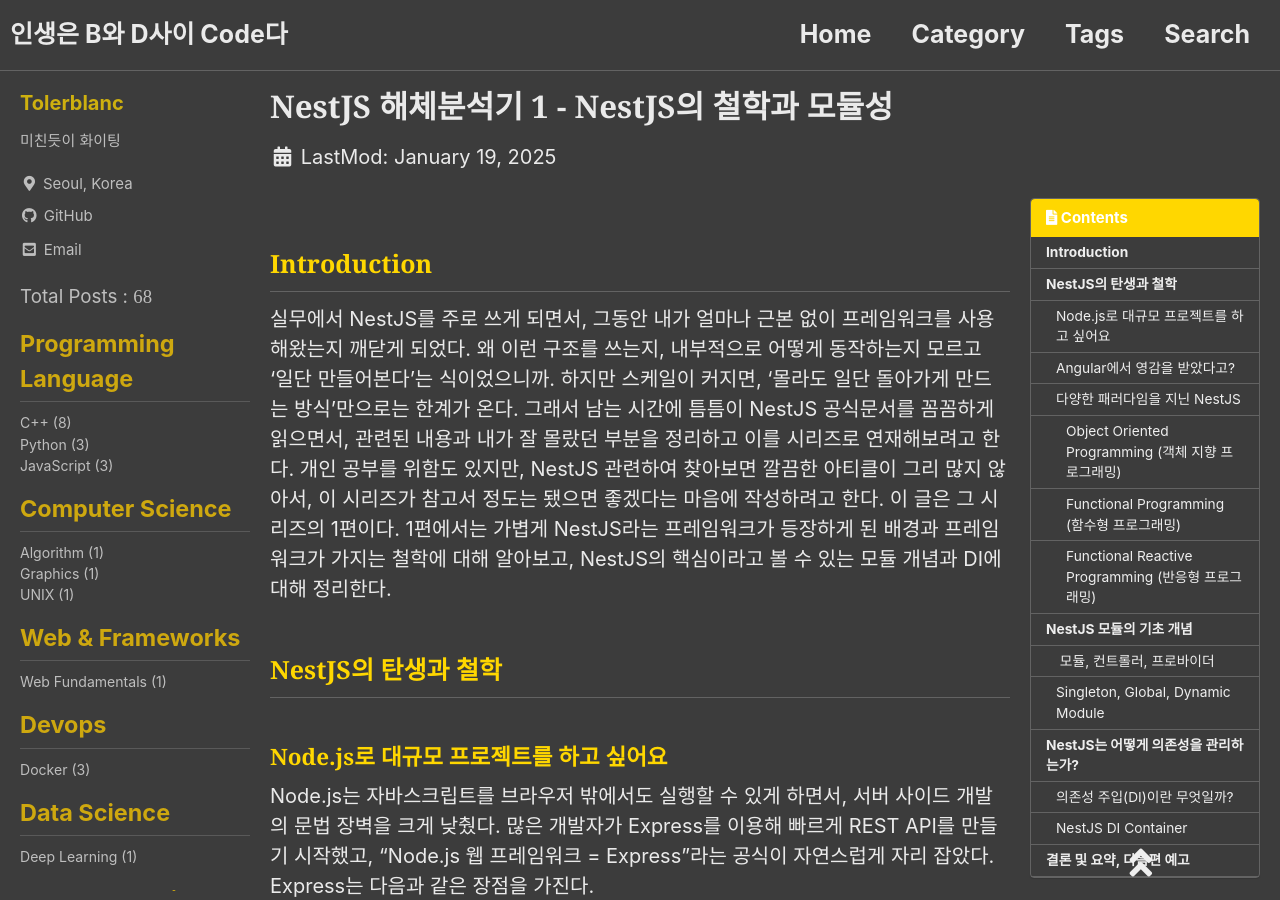
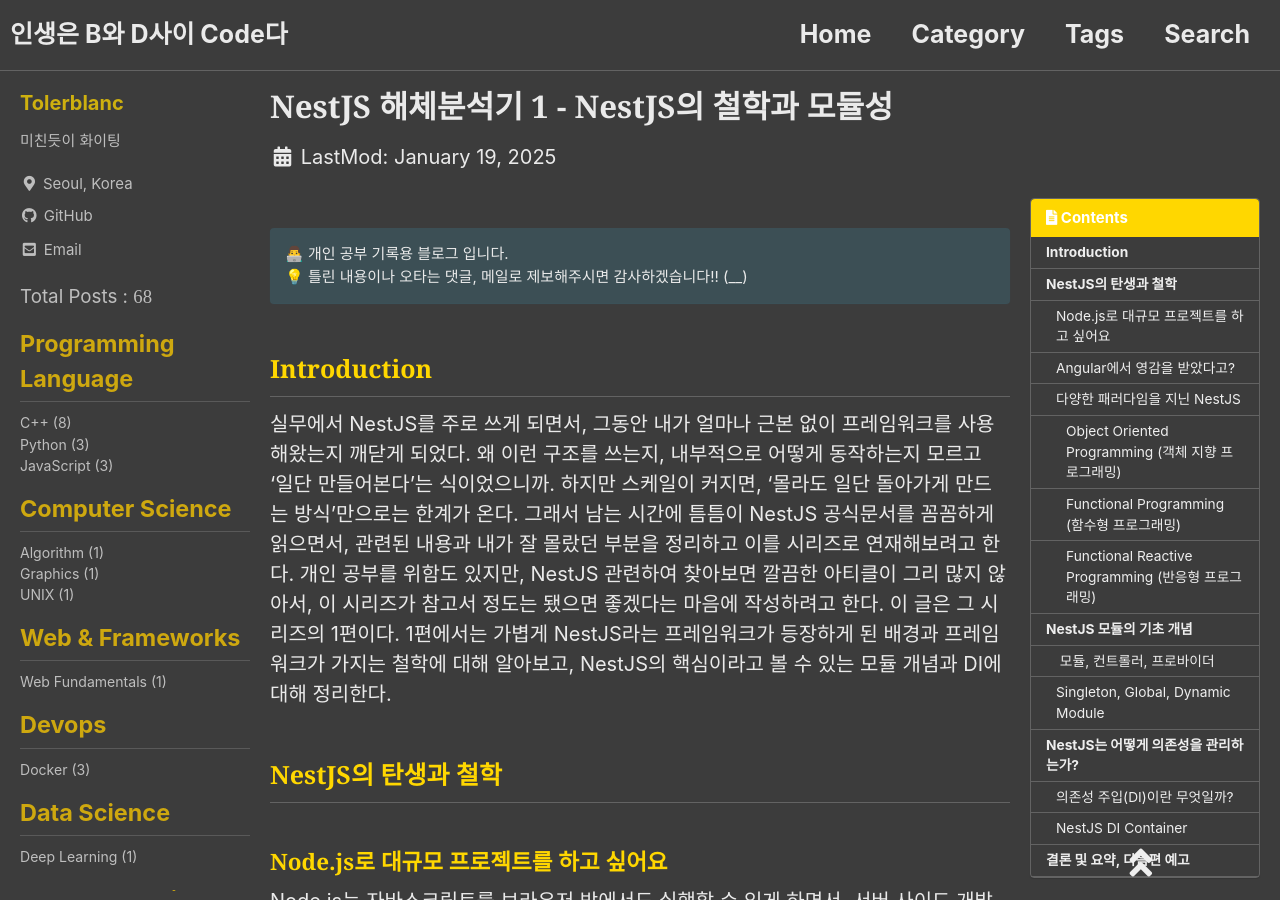
Before and after one commit to Tolerblanc/Tolerblanc.github.io, a Jekyll site: the page built from _posts/Web/NestJS/2025-01-19-nestjs-demeterializer-1.md, in a window 1280 px wide and 900 px high. Built offline with Jekyll 4.4.1, drawn with Linux system fonts in a browser that asks for light colours; cached includes are drawn as plain includes; nearby versions of some CDN libraries; some web fonts are replaced; comment, search, counter and statistics services are not loaded.

Commit message:
안내 문구 추가

```diff
--- a/_posts/Web/NestJS/2025-01-19-nestjs-demeterializer-1.md
+++ b/_posts/Web/NestJS/2025-01-19-nestjs-demeterializer-1.md
@@ -14,6 +14,11 @@ toc: true
 toc_sticky: true
 related: true
 ---
+
+<div class="notice--info" markdown="1">
+👨‍💻 개인 공부 기록용 블로그 입니다. <br/>
+💡 틀린 내용이나 오타는 댓글, 메일로 제보해주시면 감사하겠습니다!!  (__)
+</div>
 
 ## Introduction
 
```
